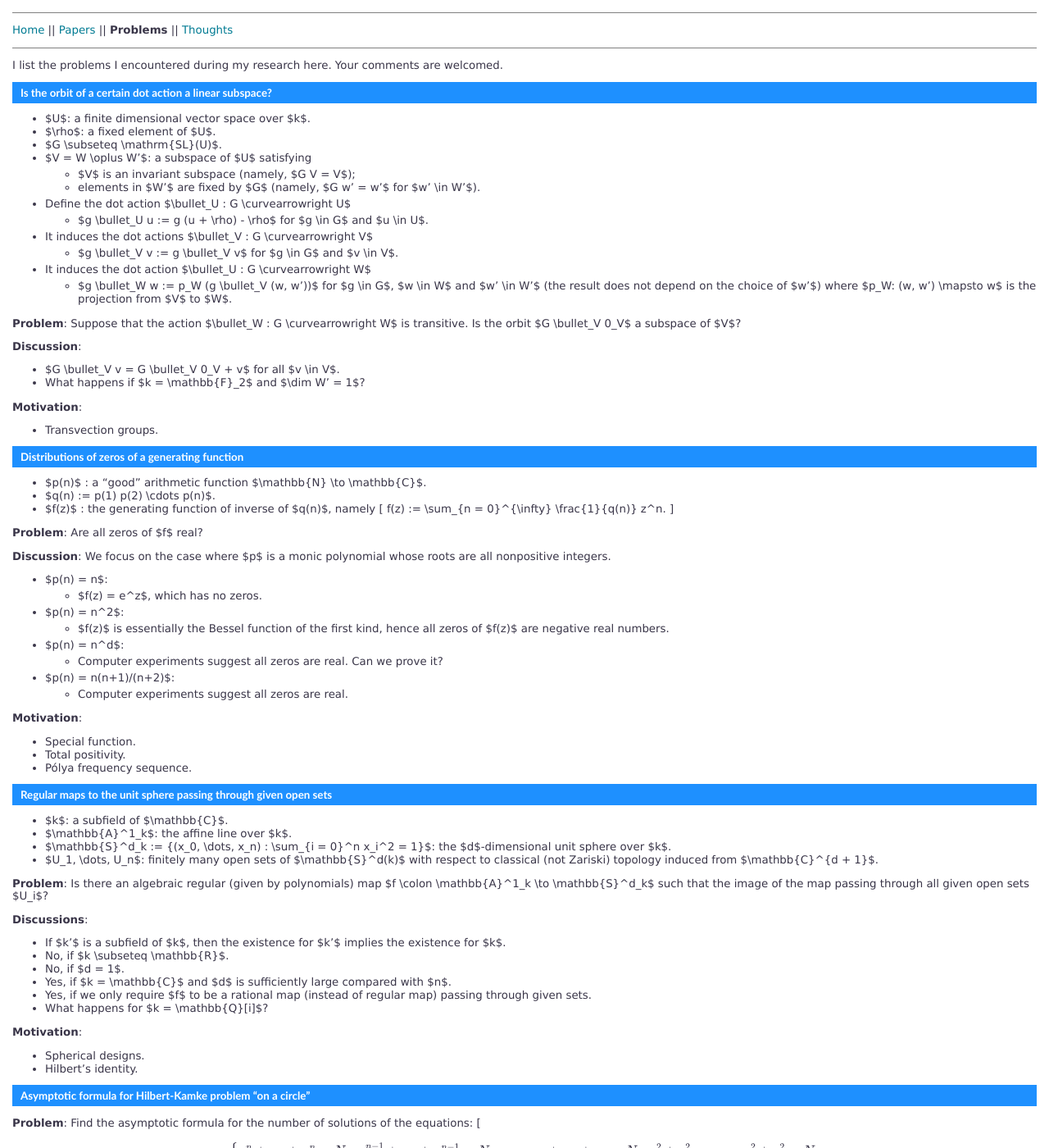
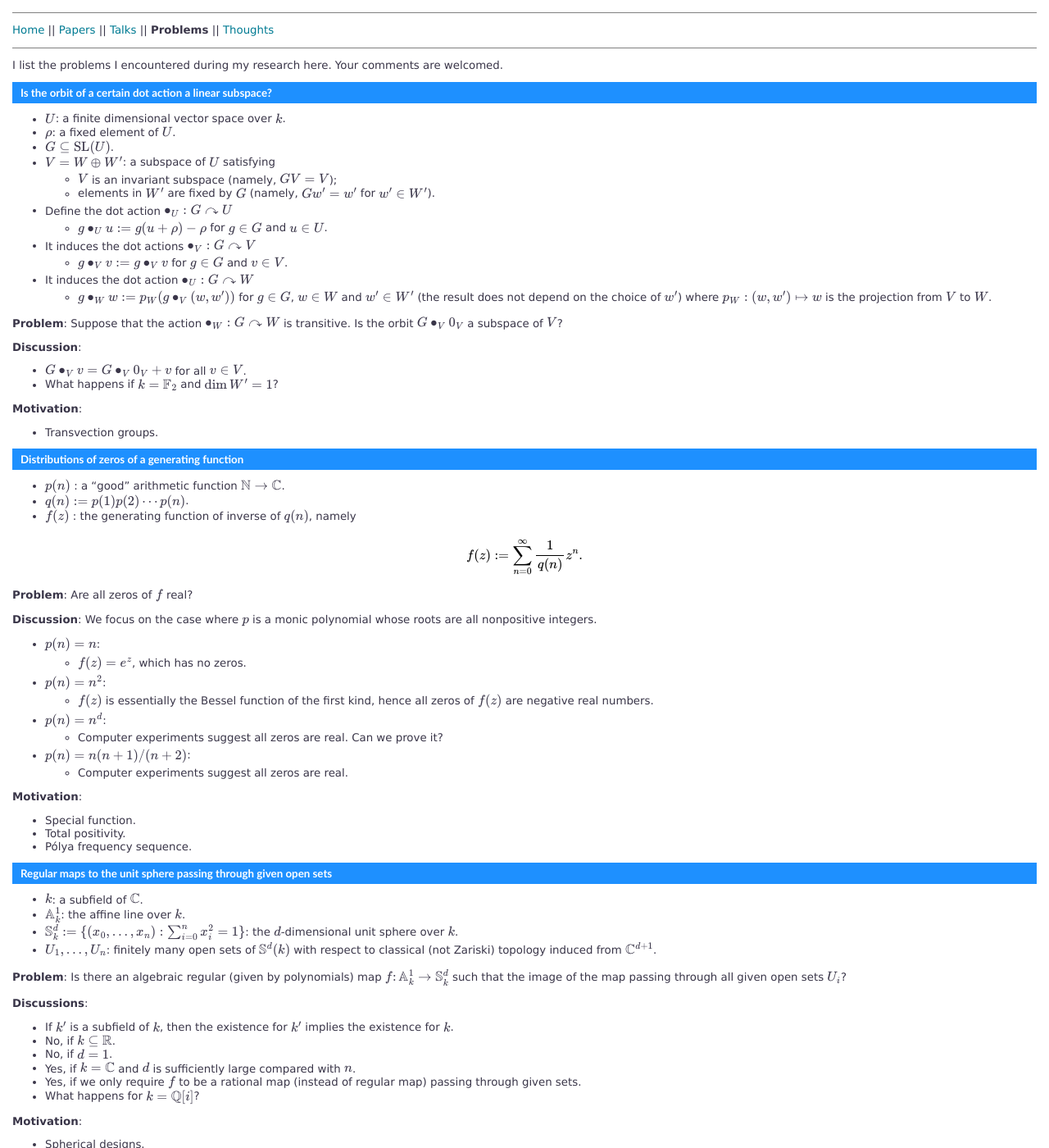
Before and after one commit to ziqingxiang/ziqingxiang.github.io, a Jekyll site: the page built from problems.md, in a window 1280 px wide and 1400 px high. Shown: the whole window at 82% size. Built offline with Jekyll 4.4.1, drawn with Linux system fonts in a browser that asks for light colours; formulas are drawn with MathJax 3; some of the changed text lies outside the part shown.

Commit message:
displaymath

```diff
--- a/_data/nav.yml
+++ b/_data/nav.yml
@@ -2,6 +2,8 @@
   url: /
 - text: Papers
   url: /papers
+- text: Talks
+  url: /talks
 - text: Problems
   url: /problems
 - text: Thoughts
--- a/problems.md
+++ b/problems.md
@@ -8,25 +8,25 @@ I list the problems I encountered during my research here. Your comments are wel
 
 ## Is the orbit of a certain dot action a linear subspace?
 
-+ $U$: a finite dimensional vector space over $k$.
-+ $\rho$: a fixed element of $U$.
-+ $G \subseteq \mathrm{SL}(U)$.
-+ $V = W \oplus W'$: a subspace of $U$ satisfying
-  * $V$ is an invariant subspace (namely, $G V = V$);
-  * elements in $W'$ are fixed by $G$ (namely, $G w' = w'$ for $w' \in W'$).
-+ Define the dot action $\bullet_U : G \curvearrowright U$
-  * $g \bullet_U u := g (u + \rho) - \rho$ for $g \in G$ and $u \in U$.
-+ It induces the dot actions $\bullet_V : G \curvearrowright V$
-  * $g \bullet_V v := g \bullet_V v$ for $g \in G$ and $v \in V$.
-+ It induces the dot action $\bullet_U : G \curvearrowright W$
-  * $g \bullet_W w := p_W (g \bullet_V (w, w'))$ for $g \in G$, $w \in W$ and $w' \in W'$ (the result does not depend on the choice of $w'$) where $p_W: (w, w') \mapsto w$ is the projection from $V$ to $W$.
++ $$U$$: a finite dimensional vector space over $$k$$.
++ $$\rho$$: a fixed element of $$U$$.
++ $$G \subseteq \mathrm{SL}(U)$$.
++ $$V = W \oplus W'$$: a subspace of $$U$$ satisfying
+  * $$V$$ is an invariant subspace (namely, $$G V = V$$);
+  * elements in $$W'$$ are fixed by $$G$$ (namely, $$G w' = w'$$ for $$w' \in W'$$).
++ Define the dot action $$\bullet_U : G \curvearrowright U$$
+  * $$g \bullet_U u := g (u + \rho) - \rho$$ for $$g \in G$$ and $$u \in U$$.
++ It induces the dot actions $$\bullet_V : G \curvearrowright V$$
+  * $$g \bullet_V v := g \bullet_V v$$ for $$g \in G$$ and $$v \in V$$.
++ It induces the dot action $$\bullet_U : G \curvearrowright W$$
+  * $$g \bullet_W w := p_W (g \bullet_V (w, w'))$$ for $$g \in G$$, $$w \in W$$ and $$w' \in W'$$ (the result does not depend on the choice of $$w'$$) where $$p_W: (w, w') \mapsto w$$ is the projection from $$V$$ to $$W$$.
 
-**Problem**: Suppose that the action $\bullet_W : G \curvearrowright W$ is transitive. Is the orbit $G \bullet_V 0_V$ a subspace of $V$?
+**Problem**: Suppose that the action $$\bullet_W : G \curvearrowright W$$ is transitive. Is the orbit $$G \bullet_V 0_V$$ a subspace of $$V$$?
 
 **Discussion**:
 
-+ $G \bullet_V v = G \bullet_V 0_V + v$ for all $v \in V$.
-+ What happens if $k = \mathbb{F}_2$ and $\dim W' = 1$?
++ $$G \bullet_V v = G \bullet_V 0_V + v$$ for all $$v \in V$$.
++ What happens if $$k = \mathbb{F}_2$$ and $$\dim W' = 1$$?
 
 **Motivation**:
 
@@ -34,23 +34,26 @@ I list the problems I encountered during my research here. Your comments are wel
 
 ## Distributions of zeros of a generating function
 
-+ $p(n)$ : a "good" arithmetic function $\mathbb{N} \to \mathbb{C}$.
-+ $q(n) := p(1) p(2) \cdots p(n)$.
-+ $f(z)$ : the generating function of inverse of $q(n)$, namely
-\[ f(z) := \sum_{n = 0}^{\infty} \frac{1}{q(n)} z^n. \]
++ $$p(n)$$ : a "good" arithmetic function $$\mathbb{N} \to \mathbb{C}$$.
++ $$q(n) := p(1) p(2) \cdots p(n)$$.
++ $$f(z)$$ : the generating function of inverse of $$q(n)$$, namely
 
-**Problem**: Are all zeros of $f$ real?
+$$ \displaystyle
+f(z) := \sum_{n = 0}^{\infty} \frac{1}{q(n)} z^n.
+$$
+
+**Problem**: Are all zeros of $$f$$ real?
 
 **Discussion**:
-We focus on the case where $p$ is a monic polynomial whose roots are all nonpositive integers.
+We focus on the case where $$p$$ is a monic polynomial whose roots are all nonpositive integers.
 
-+ $p(n) =  n$:
-  * $f(z) = e^z$, which has no zeros.
-+ $p(n) =  n^2$:
-  * $f(z)$ is essentially the Bessel function of the first kind, hence all zeros of $f(z)$ are negative real numbers.
-+ $p(n) = n^d$:
++ $$p(n) =  n$$:
+  * $$f(z) = e^z$$, which has no zeros.
++ $$p(n) =  n^2$$:
+  * $$f(z)$$ is essentially the Bessel function of the first kind, hence all zeros of $$f(z)$$ are negative real numbers.
++ $$p(n) = n^d$$:
   * Computer experiments suggest all zeros are real. Can we prove it?
-+ $p(n) = n(n+1)/(n+2)$:
++ $$p(n) = n(n+1)/(n+2)$$:
   * Computer experiments suggest all zeros are real.
 
 **Motivation**:
@@ -61,21 +64,21 @@ We focus on the case where $p$ is a monic polynomial whose roots are all nonposi
 
 ## Regular maps to the unit sphere passing through given open sets
 
-+ $k$: a subfield of $\mathbb{C}$.
-+ $\mathbb{A}^1_k$: the affine line over $k$.
-+ $\mathbb{S}^d_k := \{(x_0, \dots, x_n) : \sum_{i = 0}^n x_i^2 = 1\}$: the $d$-dimensional unit sphere over $k$.
-+ $U_1, \dots, U_n$: finitely many open sets of $\mathbb{S}^d(k)$ with respect to classical (not Zariski) topology induced from $\mathbb{C}^{d + 1}$.
++ $$k$$: a subfield of $$\mathbb{C}$$.
++ $$\mathbb{A}^1_k$$: the affine line over $$k$$.
++ $$\mathbb{S}^d_k := \{(x_0, \dots, x_n) : \sum_{i = 0}^n x_i^2 = 1\}$$: the $$d$$-dimensional unit sphere over $$k$$.
++ $$U_1, \dots, U_n$$: finitely many open sets of $$\mathbb{S}^d(k)$$ with respect to classical (not Zariski) topology induced from $$\mathbb{C}^{d + 1}$$.
 
-**Problem**: Is there an algebraic regular (given by polynomials) map $f \colon \mathbb{A}^1_k \to \mathbb{S}^d_k$ such that the image of the map passing through all given open sets $U_i$?
+**Problem**: Is there an algebraic regular (given by polynomials) map $$f \colon \mathbb{A}^1_k \to \mathbb{S}^d_k$$ such that the image of the map passing through all given open sets $$U_i$$?
 
 **Discussions**:
 
-+ If $k'$ is a subfield of $k$, then the existence for $k'$ implies the existence for $k$.
-+ No, if $k \subseteq \mathbb{R}$.
-+ No, if $d = 1$.
-+ Yes, if $k = \mathbb{C}$ and $d$ is sufficiently large compared with $n$.
-+ Yes, if we only require $f$ to be a rational map (instead of regular map) passing through given sets.
-+ What happens for $k = \mathbb{Q}[i]$?
++ If $$k'$$ is a subfield of $$k$$, then the existence for $$k'$$ implies the existence for $$k$$.
++ No, if $$k \subseteq \mathbb{R}$$.
++ No, if $$d = 1$$.
++ Yes, if $$k = \mathbb{C}$$ and $$d$$ is sufficiently large compared with $$n$$.
++ Yes, if we only require $$f$$ to be a rational map (instead of regular map) passing through given sets.
++ What happens for $$k = \mathbb{Q}[i]$$?
 
 **Motivation**:
 
@@ -85,33 +88,36 @@ We focus on the case where $p$ is a monic polynomial whose roots are all nonposi
 ## Asymptotic formula for Hilbert-Kamke problem "on a circle"
 
 **Problem**: Find the asymptotic formula for the number of solutions of the equations:
-\[ \begin{cases}
+
+$$ \displaystyle
+\begin{cases}
 x_1^n + \dots + x_s^n = N_n, \\
 x_1^{n - 1} + \dots + x_s^{n - 1} = N_{n - 1}, \\
 \dots \\
 x_1 + \dots + x_s = N_1, \\
 x_1^2 + y_1^2 = \dots = x_s^2 + y_s^2 = N. \\
-\end{cases}\]
+\end{cases}
+$$
 
 **Motivation**:
 
 + Hilbert-Kamke problem.
 + Spherical designs.
 
-## Finiteness of integral points on the surface $f(x) = z g(y)$
+## Finiteness of integral points on the surface $$f(x) = z g(y)$$
 
-+ $c$: a fixed positive integer.
-+ $f(x) := x (x + 1) (x + 2) (x + 3)$.
-+ $g(y) := y (y + 1) (y + 2)$.
++ $$c$$: a fixed positive integer.
++ $$f(x) := x (x + 1) (x + 2) (x + 3)$$.
++ $$g(y) := y (y + 1) (y + 2)$$.
 
-**Problem**: Are there infinitely many positive integral solutions $(x, y, z)$ to the equation $c f(x) = z g(y)$ satisfying $y \geq x + 2$?
+**Problem**: Are there infinitely many positive integral solutions $$(x, y, z)$$ to the equation $$c f(x) = z g(y)$$ satisfying $$y \geq x + 2$$?
 
 **Discussions**:
 
-+ $c \in \{1, 4\}$:
++ $$c \in \{1, 4\}$$:
   * Yes, there is a parametric family of solutions.
   * Computer experiments suggest finiteness except the solutions in the family.
-+ $c \notin \{1, 4\}$:
++ $$c \notin \{1, 4\}$$:
   * Computer experiments suggest finiteness.
 
 **Motivation**:
```
Also changed, not shown: index.md (+1 -1 lines), papers.md (+4 -4 lines), talks.md (added, +17 -0 lines), thoughts.md (+11 -11 lines), 2 other files.
